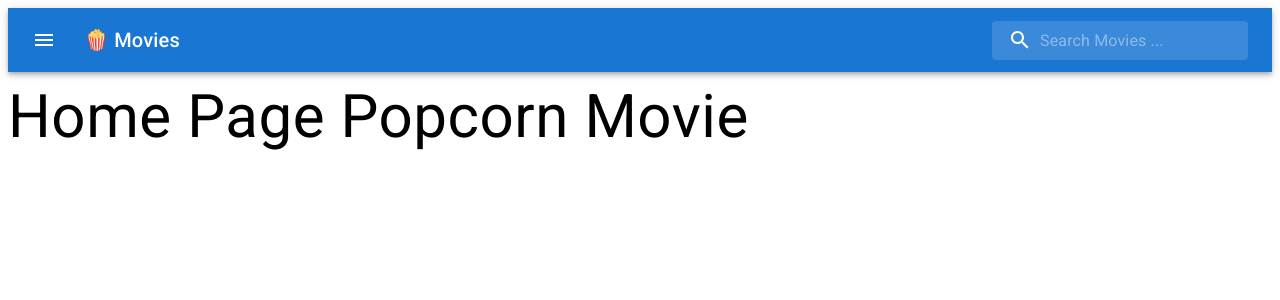
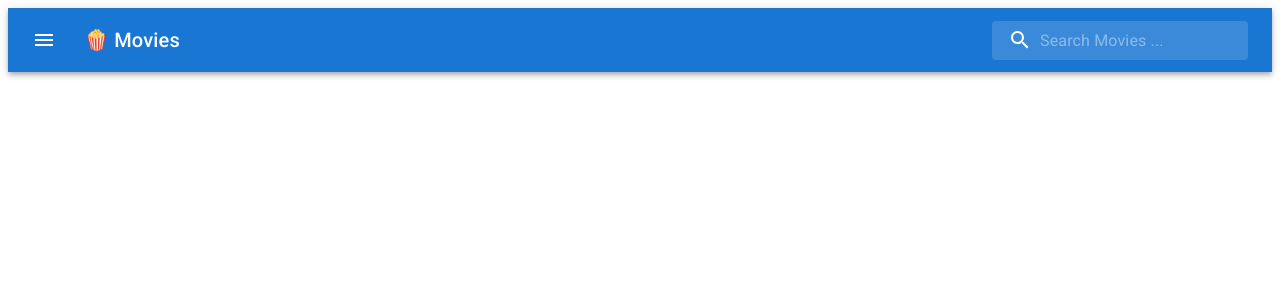
Before and after one commit to MohammadBohluli/react-popcorn-movies, a React (Vite) app: page / in a window 1280 px wide. Shown: the top 300 px of the page. Built offline with nearby package versions, Linux system fonts and the light colour scheme.

Commit message:
create ErrorPage component

```diff
--- a/src/components/CardMovie.tsx
+++ b/src/components/CardMovie.tsx
@@ -5,15 +5,17 @@ import {
   CardMedia,
   Typography,
 } from '@mui/material';
+import { Link } from 'react-router-dom';
 
 interface Props {
+  id: number;
   poster_path: string;
   title: string;
   vote_average: number;
   release_date: string;
 }
 
-const CradMovie = ({ title, release_date, poster_path }: Props) => {
+const CradMovie = ({ id, title, release_date, poster_path }: Props) => {
   return (
     <Card sx={{ width: '280px', height: '450px' }}>
       <CardActionArea>
@@ -26,7 +28,12 @@ const CradMovie = ({ title, release_date, poster_path }: Props) => {
       </CardActionArea>
       <CardContent>
         <Typography component={'h3'} fontWeight={'bold'} fontSize={'18px'}>
-          {title}
+          <Link
+            to={`${id}`}
+            style={{ textDecoration: 'none', color: 'inherit' }}
+          >
+            {title}
+          </Link>
         </Typography>
         <Typography component={'p'} fontSize={'14px'}>
           {release_date}
--- /dev/null
+++ b/src/components/ErrorPage.tsx
@@ -0,0 +1,9 @@
+import { useRouteError } from 'react-router-dom';
+
+const ErrorPage = () => {
+  const error = useRouteError();
+
+  return <div>{error.statusText || error.message}</div>;
+};
+
+export default ErrorPage;
--- a/src/main.tsx
+++ b/src/main.tsx
@@ -7,11 +7,13 @@ import { createBrowserRouter, RouterProvider } from 'react-router-dom';
 import Home from './pages/Home.tsx';
 import MovieList from './pages/MovieList.tsx';
 import SingleMovie from './pages/SingleMovie.tsx';
+import ErrorPage from './components/ErrorPage.tsx';
 
 const router = createBrowserRouter([
   {
     path: '/',
     element: <Home />,
+    errorElement: <ErrorPage />,
     children: [
       { path: 'movies', element: <MovieList /> },
       { path: 'movies/:movieId', element: <SingleMovie /> },
--- a/src/pages/Home.tsx
+++ b/src/pages/Home.tsx
@@ -1,16 +1,12 @@
 import { Outlet } from 'react-router-dom';
 import Navbar from '../components/Navbar';
-import { Box, Typography } from '@mui/material';
+import { Box } from '@mui/material';
 
 const Home = () => {
   return (
     <div>
       <Navbar />
-      <Box>
-        <Typography component={'h1'} fontSize={'60px'}>
-          Home Page Popcorn Movie
-        </Typography>
-      </Box>
+
       <Box>
         <Outlet />
       </Box>
```
